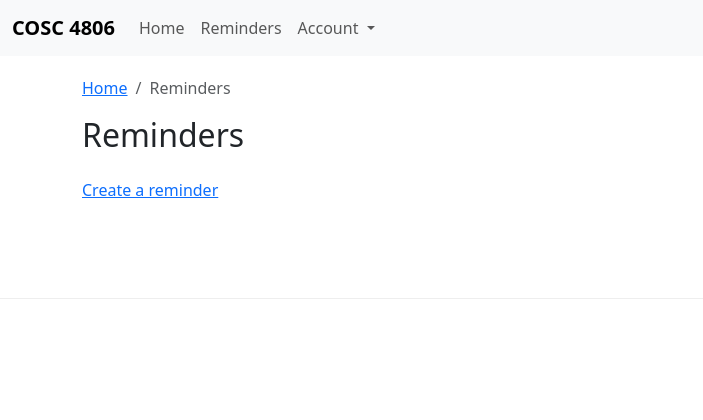
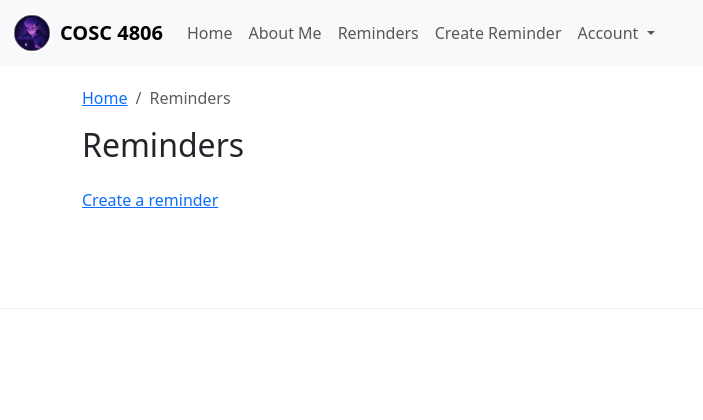
Before and after one commit to ryancad35/COSC-4806-05, a PHP site: page /reminders in a window 1280 px wide. Shown: the top 420 px of the page, without its empty margins (0-703 px from the left). Run offline with PHP 8.4, Linux system fonts and the light colour scheme; the visitor is signed in with stand-in values (Sample User, id 1); data that the repository does not hold is empty.

Commit message:
Added img to header

```diff
--- a/app/views/templates/header.php
+++ b/app/views/templates/header.php
@@ -16,12 +16,14 @@ if (!isset($_SESSION['auth'])) {
   <link href="https://cdn.jsdelivr.net/npm/bootstrap@5.3.0/dist/css/bootstrap.min.css" rel="stylesheet">
   <link href="https://cdn.jsdelivr.net/npm/bootstrap-icons@1.11.0/font/bootstrap-icons.css" rel="stylesheet">
   <script src="https://cdn.jsdelivr.net/npm/chart.js"></script>
-
 </head>
 <body>
   <nav class="navbar navbar-expand-lg navbar-light bg-light">
     <div class="container-fluid">
-      <a class="navbar-brand" href="/home">COSC 4806</a>
+      <a class="navbar-brand d-flex align-items-center" href="/home">
+        <img src="/profile_pic.jpg" alt="Profile" class="rounded-circle me-2" style="width: 40px; height: 40px; border: 2px solid white;">
+        COSC 4806
+      </a>
       <button class="navbar-toggler" type="button" data-bs-toggle="collapse" data-bs-target="#navbarNav" aria-controls="navbarNav" aria-expanded="false" aria-label="Toggle navigation">
         <span class="navbar-toggler-icon"></span>
       </button>
@@ -31,13 +33,19 @@ if (!isset($_SESSION['auth'])) {
             <a class="nav-link" href="/home">Home</a>
           </li>
           <li class="nav-item">
+            <a class="nav-link" href="/about">About Me</a>
+          </li>
+          <li class="nav-item">
             <a class="nav-link" href="/reminders">Reminders</a>
           </li>
+          <li class="nav-item">
+            <a class="nav-link" href="/reminders/create">Create Reminder</a>
+          </li>
           <?php if (isset($_SESSION['username']) && $_SESSION['username'] === 'admin'): ?>
-            <li class="nav-item">
-              <a class="nav-link" href="/reports">Reports</a>
-            </li>
-            <?php endif; ?>
+          <li class="nav-item">
+            <a class="nav-link" href="/reports">Reports</a>
+          </li>
+          <?php endif; ?>
           <li class="nav-item dropdown">
             <a class="nav-link dropdown-toggle" href="#" id="navbarDropdown" role="button" data-bs-toggle="dropdown" aria-expanded="false">
               Account
```
Also changed, not shown: profile_pic.jpg (added).
